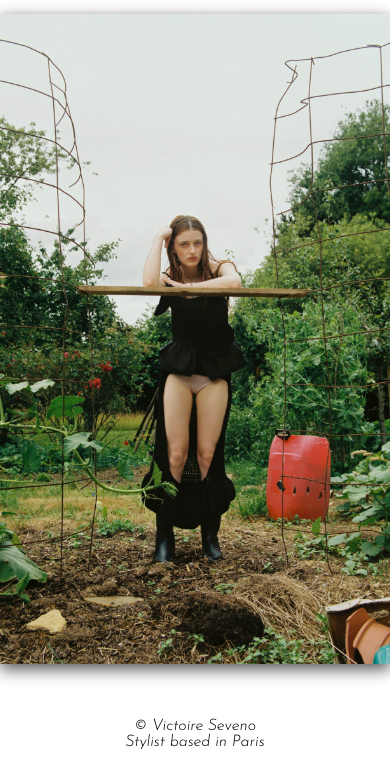
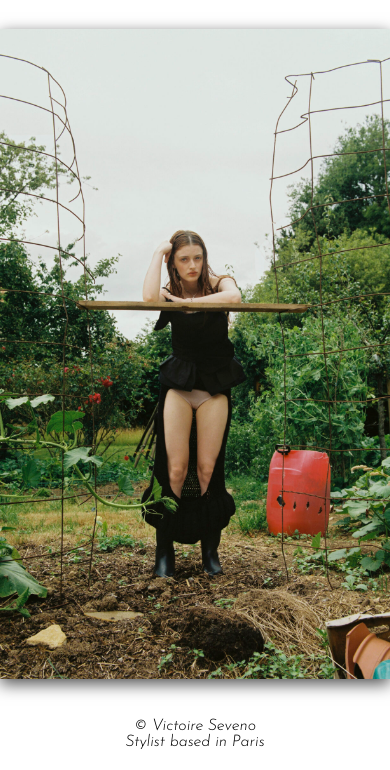
Before and after one commit to RKcodage/Victoire-Seveno, a plain HTML site: page index.html in a window 390 px wide. Shown: the part 74-844 px from the top of the page. Drawn offline with Linux system fonts and the light colour scheme.

Commit message:
responsive corrections

```diff
--- a/style.css
+++ b/style.css
@@ -150,9 +150,6 @@ footer p {
         margin: 0;
         object-fit: cover;
     }
-    footer {
-        padding-top: 30px;
-    }
     footer p {
         font-family: "JosefinSans Light Italic", sans-serif;
     }
```
